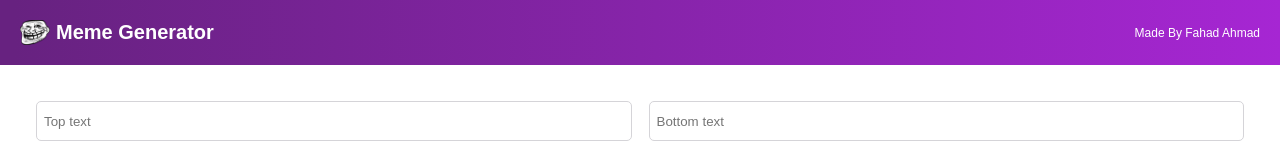
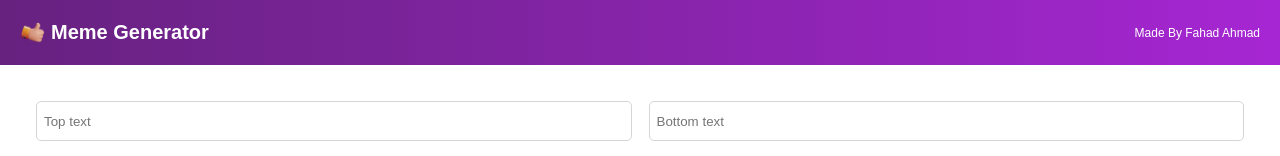
Before and after one commit to Fahad-Ha/Meme-Generator, a React (Vite) app: page / in a window 1280 px wide. Shown: the top 156 px of the page. Built offline with nearby package versions, Linux system fonts and the light colour scheme; no server answers.

Commit message:
initial version 4

```diff
--- a/src/components/Header.jsx
+++ b/src/components/Header.jsx
@@ -4,7 +4,7 @@ export default function Header() {
     return (
         <header className="header">
             <img
-                src="src/images/troll-face.png"
+                src="src/images/consulting.png"
                 className="header--image"
             />
             <h2 className="header--title">Meme Generator</h2>
```
Also changed, not shown: src/images/consulting.png (added).
